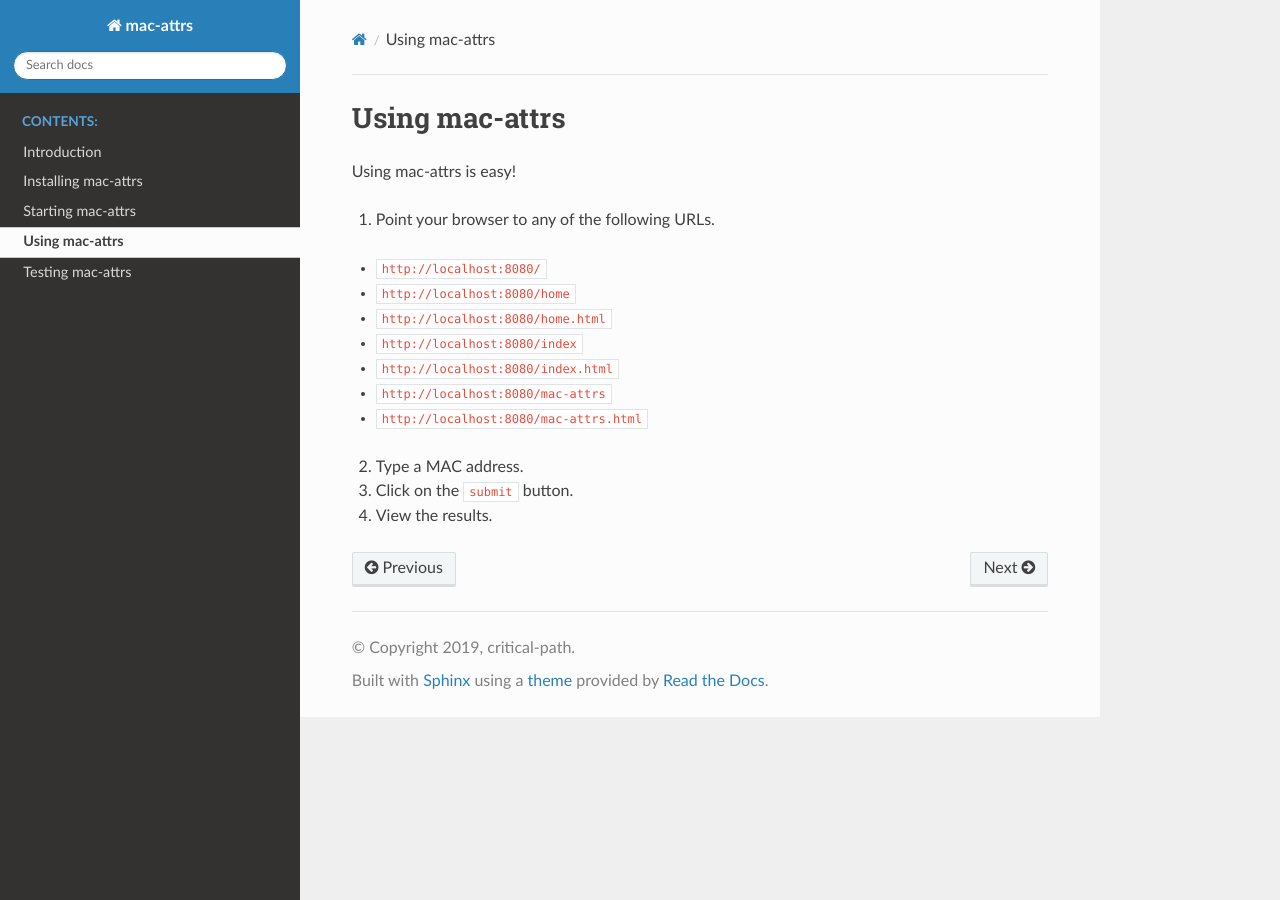
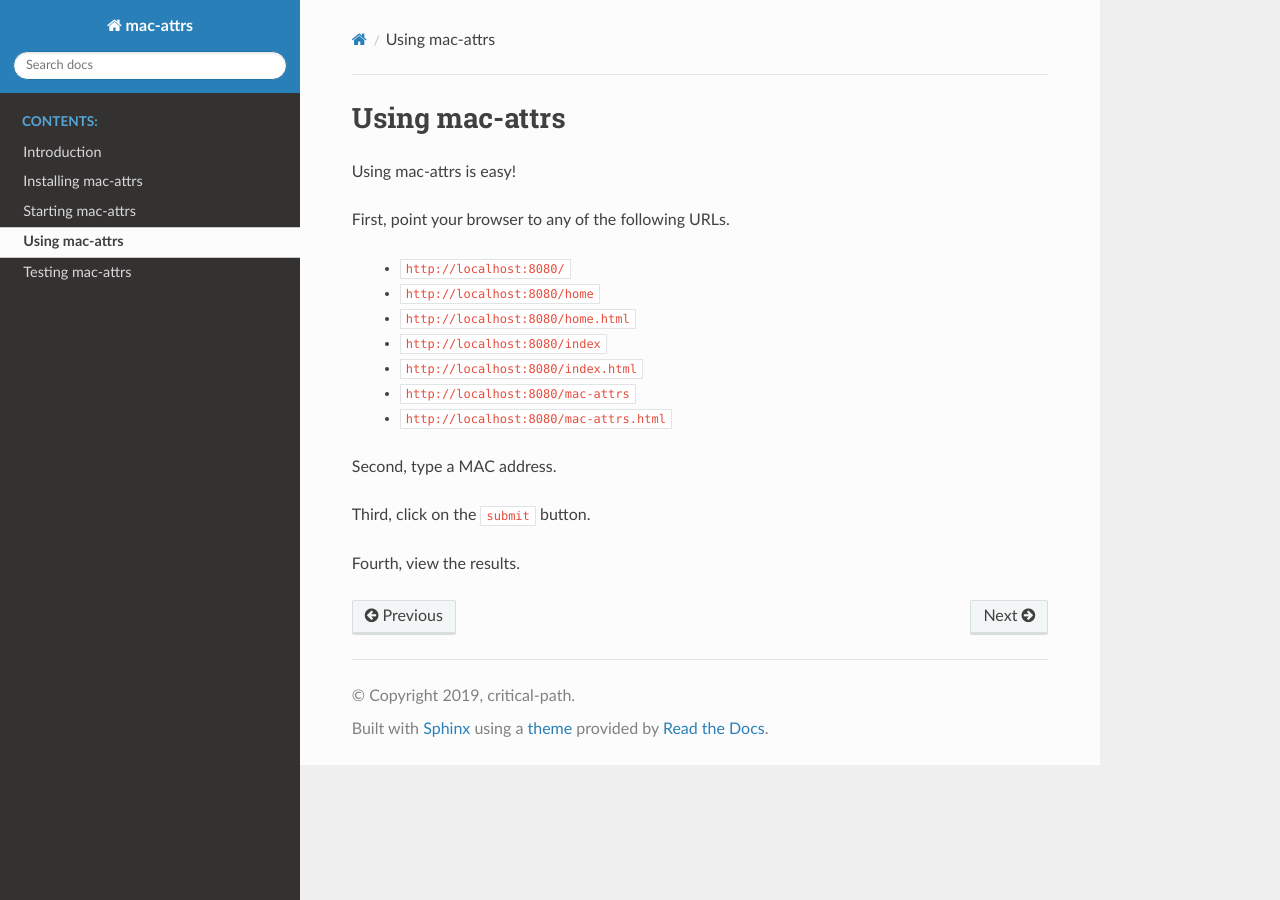
Before and after one commit to critical-path/mac-attrs, a Sphinx documentation site: the page built from docs/use.rst, in a window 1280 px wide. Built offline with Sphinx 7.4.7 and the Read the Docs theme 2.0.0, drawn with Linux system fonts in a browser that asks for light colours.

```diff
--- a/docs/use.rst
+++ b/docs/use.rst
@@ -3,18 +3,18 @@ Using mac-attrs
 
 Using mac-attrs is easy!
 
-1. Point your browser to any of the following URLs.
+First, point your browser to any of the following URLs.
 
-* :code:`http://localhost:8080/`
-* :code:`http://localhost:8080/home`
-* :code:`http://localhost:8080/home.html`
-* :code:`http://localhost:8080/index`
-* :code:`http://localhost:8080/index.html`
-* :code:`http://localhost:8080/mac-attrs`
-* :code:`http://localhost:8080/mac-attrs.html`
+    * :code:`http://localhost:8080/`
+    * :code:`http://localhost:8080/home`
+    * :code:`http://localhost:8080/home.html`
+    * :code:`http://localhost:8080/index`
+    * :code:`http://localhost:8080/index.html`
+    * :code:`http://localhost:8080/mac-attrs`
+    * :code:`http://localhost:8080/mac-attrs.html`
 
-2. Type a MAC address.
+Second, type a MAC address.
 
-3. Click on the :code:`submit` button.
+Third, click on the :code:`submit` button.
 
-4. View the results.
+Fourth, view the results.
```
Also changed, not shown: README.rst (+11 -11 lines).
